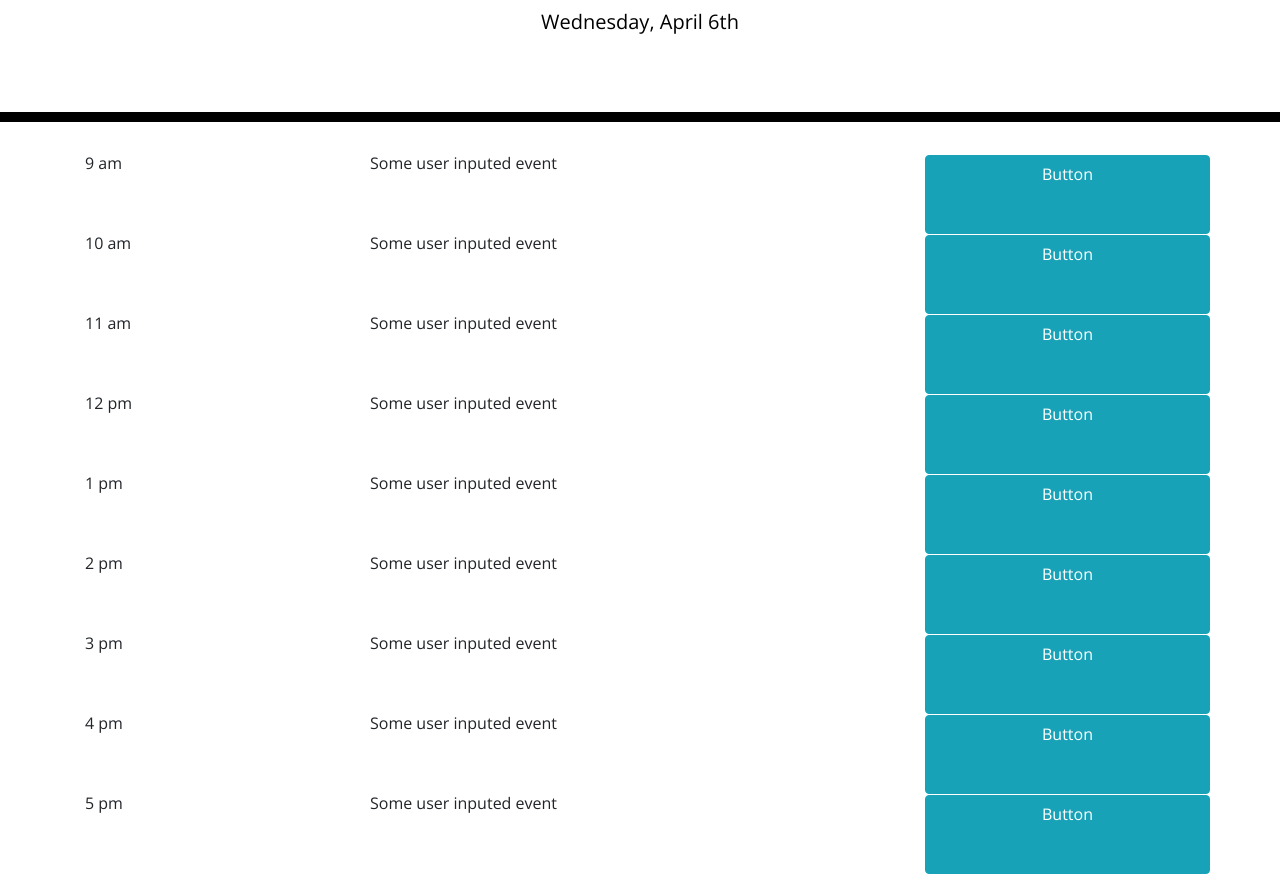
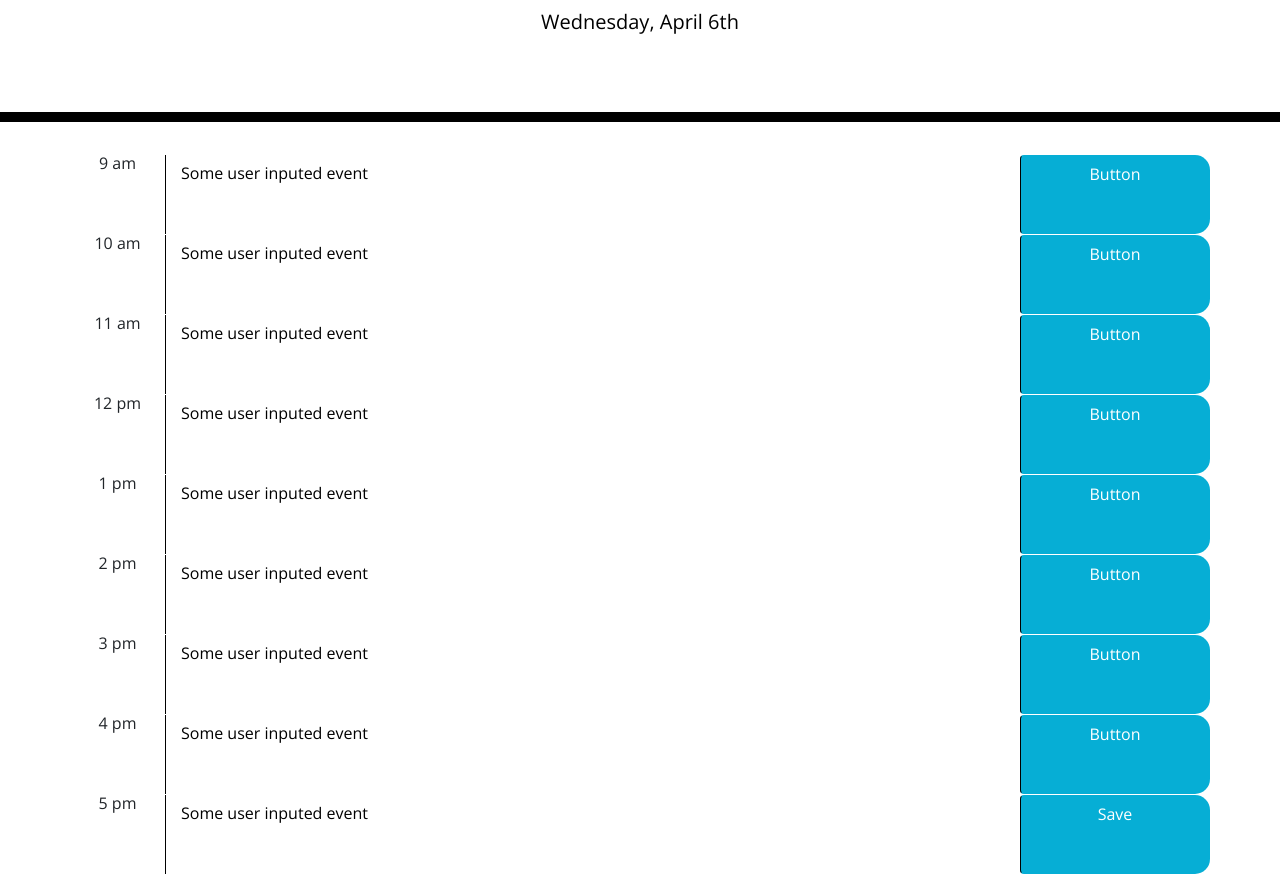
Before and after one commit to Tim-Zebra/05-Homework_Third-Party-APIs, a plain HTML site: page index.html in a window 1280 px wide. Shown: the part 182-1056 px from the top of the page. Drawn offline with nearby package versions, Linux system fonts and the light colour scheme; files that its build step writes are made by us from their sources.

Commit message:
Just saw that CSS. Added classes to time boxes

```diff
--- a/assets/js/script.js
+++ b/assets/js/script.js
@@ -5,3 +5,5 @@ $('#currentDay').text(date);
 // \\\\\\\\\\\\\\\\\\\\\\\\\\\\\\\\\\\\\\\\\\TIME BLOCKS//////////////////////////////////////
 // Creates time blocks and places them into containers
 var container = $(".container");
+
+// Obtain date from input field upon button submit
--- a/index.html
+++ b/index.html
@@ -18,7 +18,7 @@
       href="https://fonts.googleapis.com/css?family=Open+Sans&display=swap"
       rel="stylesheet"
     />
-    <link rel="stylesheet" href="style.css" />
+    <link rel="stylesheet" href=".\assets\css\style.css" />
     <title>Work Day Scheduler</title>
   </head>
 
@@ -31,49 +31,49 @@
     <div class="container">
       <!-- Timeblocks go here -->
       <div class="row" id="9">
-        <div class="col-3">9 am</div>
-        <div class="col-6 ">Some user inputed event</div>
-        <div class="col-3 btn btn-info">Button</div>
+        <div class="col-1 time-block">9 am</div>
+        <textarea class="col-9 description">Some user inputed event</textarea>
+        <div class="col-2 btn saveBtn">Button</div>
       </div>
       <div class="row" id="10">
-        <div class="col-3">10 am</div>
-        <div class="col-6 ">Some user inputed event</div>
-        <div class="col-3 btn btn-info">Button</div>
+        <div class="col-1 time-block">10 am</div>
+        <textarea class="col-9 description">Some user inputed event</textarea>
+        <div class="col-2 btn saveBtn">Button</div>
       </div>
       <div class="row" id="11">
-        <div class="col-3">11 am</div>
-        <div class="col-6 ">Some user inputed event</div>
-        <div class="col-3 btn btn-info">Button</div>
+        <div class="col-1 time-block">11 am</div>
+        <textarea class="col-9 description">Some user inputed event</textarea>
+        <div class="col-2 btn saveBtn">Button</div>
       </div>
       <div class="row" id="12">
-        <div class="col-3">12 pm</div>
-        <div class="col-6 ">Some user inputed event</div>
-        <div class="col-3 btn btn-info">Button</div>
+        <div class="col-1 time-block">12 pm</div>
+        <textarea class="col-9 description">Some user inputed event</textarea>
+        <div class="col-2 btn saveBtn">Button</div>
       </div>
       <div class="row" id="13">
-        <div class="col-3">1 pm</div>
-        <div class="col-6 ">Some user inputed event</div>
-        <div class="col-3 btn btn-info">Button</div>
+        <div class="col-1 time-block">1 pm</div>
+        <textarea class="col-9 description">Some user inputed event</textarea>
+        <div class="col-2 btn saveBtn">Button</div>
       </div>
       <div class="row" id="14">
-        <div class="col-3">2 pm</div>
-        <div class="col-6 ">Some user inputed event</div>
-        <div class="col-3 btn btn-info">Button</div>
+        <div class="col-1 time-block">2 pm</div>
+        <textarea class="col-9 description">Some user inputed event</textarea>
+        <div class="col-2 btn saveBtn">Button</div>
       </div>
       <div class="row" id="15">
-        <div class="col-3">3 pm</div>
-        <div class="col-6 ">Some user inputed event</div>
-        <div class="col-3 btn btn-info">Button</div>
+        <div class="col-1 time-block">3 pm</div>
+        <textarea class="col-9 description">Some user inputed event</textarea>
+        <div class="col-2 btn saveBtn">Button</div>
       </div>
       <div class="row" id="16">
-        <div class="col-3">4 pm</div>
-        <div class="col-6 ">Some user inputed event</div>
-        <div class="col-3 btn btn-info">Button</div>
+        <div class="col-1 time-block">4 pm</div>
+        <textarea class="col-9 description">Some user inputed event</textarea>
+        <div class="col-2 btn saveBtn">Button</div>
       </div>
       <div class="row" id="17">
-        <div class="col-3">5 pm</div>
-        <div class="col-6 ">Some user inputed event</div>
-        <div class="col-3 btn btn-info">Button</div>
+        <div class="col-1 time-block">5 pm</div>
+        <textarea class="col-9 description">Some user inputed event</textarea>
+        <div class="col-2 btn saveBtn">Save</div>
       </div>
     </div>
 
```
